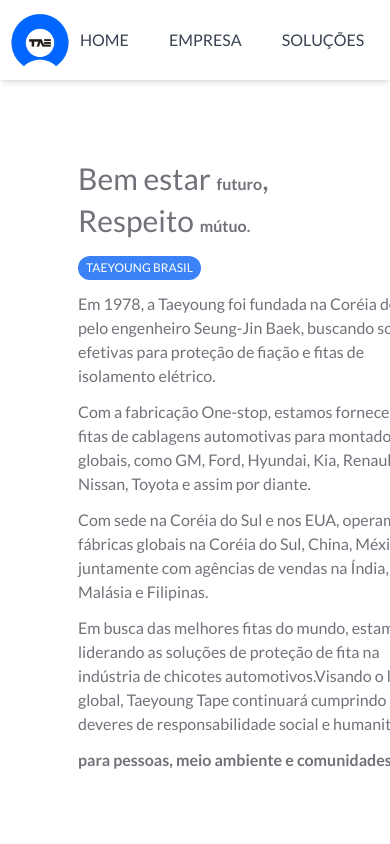
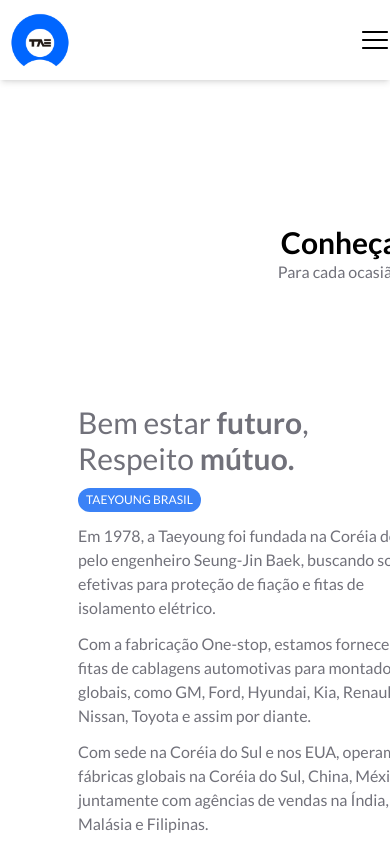
Before and after one commit to SirD007/SiteTaeyoung, a React (Vite) app: page /empresa in a window 390 px wide. Shown: the top 844 px of the page. Built offline with nearby package versions, Linux system fonts and the light colour scheme.

Commit message:
Fully responsive "home page"

```diff
--- a/src/components/HeaderMenu.jsx
+++ b/src/components/HeaderMenu.jsx
@@ -2,15 +2,25 @@
 
 import TaeyoungLogo from '../../public/favicon.png'
 
+import { RxHamburgerMenu, RxChatBubble, RxPerson, RxCross1 } from "react-icons/rx";
+import { FaTape } from "react-icons/fa";
+import { AiOutlineHome, AiOutlineHeart } from "react-icons/ai";
+import { useState } from "react";
+
+
 export default function HeaderMenu() {
+
+    const [isNavOpen, setIsNavOpen] = useState(false);
+
     return (
-        <div className="fixed z-20">
+        <div>
+            <div className="fixed z-50">
                 <nav>
-                <div className="bg-white bg-opacity-90 shadow-md h-26 w-screen flex 2xl:px-[20%] xl:px-[20%] lg:px-[10%] md:px-[10%] sm:px-[10%]  justify-between items-center">
+                    <div className="bg-white shadow-md h-26 w-screen flex 2xl:px-[20%] xl:px-[20%] lg:px-[10%] md:px-[10%] sm:px-[10%]  justify-between items-center">
                         <div>
                             <a href="/home"><img className="max-w-[80px]" src={TaeyoungLogo} alt="Taeyoung Logo" /></a>
                         </div>
-                    <div className="flex gap-10">
+                        <div className="flex gap-10 max-md:hidden">
                             <Link
                             className="text-gray-700 hover:text-primaryRose transition-all uppercase"
                             to="/home">Home</Link>
@@ -27,8 +37,59 @@
                             className="text-gray-700 hover:text-primaryRose transition-all uppercase"
                             to="/clientes">Clientes</Link>
                         </div>
+                        {isNavOpen ? <RxCross1
+                        onClick={() => setIsNavOpen((prev) => !prev)}
+                        className="md:hidden"
+                        size="30px"/> : <RxHamburgerMenu
+                        onClick={() => setIsNavOpen((prev) => !prev)}
+                        className="md:hidden"
+                        size="30px"
+                        />}
+                    </div>
+                    <div className={`md:hidden bg-zinc-50 w-1/2 absolute right-0 flex flex-col gap-4 p-4 transition-[1000ms] rounded-b-lg shadow-xl ${isNavOpen ? "showMenuNav" : "hideMenuNav"}`}>
+                            <div className="p-4 flex gap-4 items-center hover:bg-zinc-100 rounded">
+                                <AiOutlineHome
+                                className="text-primaryRose text-2xl"
+                                />
+                                <Link
+                                className="text-gray-700 hover:text-primaryRose transition-all text-center"
+                                to="/home">Home</Link>
+                            </div>
+                            <div className="p-4 flex gap-4 items-center hover:bg-zinc-100 rounded">
+                                <AiOutlineHeart
+                                className="text-primaryRose text-2xl"
+                                />
+                                <Link
+                                className="text-gray-700 hover:text-primaryRose transition-all text-center"
+                                to="/empresa">Empresa</Link>
+                            </div>
+                            <div className="p-4 flex gap-4 items-center hover:bg-zinc-100 rounded">
+                                <FaTape
+                                className="text-primaryRose text-2xl"
+                                />
+                                <Link
+                                className="text-gray-700 hover:text-primaryRose transition-all text-center"
+                                to="/solucoes">Soluções</Link>
+                            </div>
+                            <div className="p-4 flex gap-4 items-center hover:bg-zinc-100 rounded">
+                                <RxChatBubble
+                                className="text-primaryRose text-2xl"
+                                />
+                                <Link
+                                className="text-gray-700 hover:text-primaryRose transition-all text-center"
+                                to="/contato">Contato</Link>
+                            </div>
+                            <div className="p-4 flex gap-4 items-center hover:bg-zinc-100 rounded">
+                                <RxPerson
+                                className="text-primaryRose text-2xl"
+                                />
+                                <Link
+                                className="text-gray-700 hover:text-primaryRose transition-all text-center"
+                                to="/clientes">Clientes</Link>
+                            </div>
                     </div>
                 </nav>
             </div>
+        </div>
    )
 }
--- a/src/components/SiteFooter.jsx
+++ b/src/components/SiteFooter.jsx
@@ -6,11 +6,10 @@
     return (
         <div>
             <div className="bg-gray-800 py-10">
-                <div className="px-[20%] flex justify-between">
-
-                    <div>
-                        <span className="font-bold text-white text-lg">Institucional</span>
-                        <div className="flex flex-col mt-6">
+                <div className="px-[20%] flex justify-between max-lg:flex-col">
+                    <div className="flex flex-col my-4">
+                        <span className="font-bold text-blue-500 text-lg">Institucional</span>
+                        <div className="flex flex-col">
                             <Link
                             className="text-white hover:text-primaryBlue transition-all"
                             to="/empresa">Empresa</Link>
@@ -20,9 +19,9 @@
                         </div>
                     </div>
 
-                    <div>
-                        <span className="font-bold text-white text-lg">Soluções</span>
-                        <div className="flex flex-col mt-6">
+                    <div className="flex flex-col my-4">
+                        <span className="font-bold text-blue-500 text-lg">Soluções</span>
+                        <div className="flex flex-col">
                             <Link
                             className="text-white hover:text-primaryBlue transition-all"
                             to="/empresa">Taeyoung Tape</Link>
@@ -38,9 +37,9 @@
                         </div>
                     </div>
 
-                    <div>
-                        <span className="font-bold text-white text-lg">Fale Conosco</span>
-                        <div className="flex flex-col mt-6">
+                    <div className="flex flex-col my-4">
+                        <span className="font-bold text-blue-500 text-lg">Fale Conosco</span>
+                        <div className="flex flex-col">
                             <Link
                             className="text-white hover:text-primaryBlue transition-all"
                             to="/empresa">Formulário de Contato</Link>
--- a/src/index.css
+++ b/src/index.css
@@ -45,3 +45,18 @@
     height: auto;
   }
 }
+
+.hideMenuNav {
+        height: 0px;
+        overflow: hidden;
+        padding:0px;
+      }
+      .showMenuNav {
+        height: auto;
+        overflow: hidden;
+        display: block;
+        background: white;
+        z-index: 10;
+        display: flex;
+        flex-direction: column;
+      }
--- a/src/pages/Empresa.jsx
+++ b/src/pages/Empresa.jsx
@@ -28,9 +28,13 @@
             <HeaderMenu/>
             <section className='px-[20%] flex justify-between items-center mt-16'>
                     <div className='py-24'>
+                        <div className='flex flex-col mb-14 py-16'>
+                            <h2 className='font-heading font-bold text-3xl text-center'>Conheça a Taeyoung</h2>
+                            <span className='text-center text-zinc-500'>Para cada ocasião temos o produto ideal</span>
+                         </div>
                         <div className='flex justify-between items-center'>
                             <div className='text-zinc-500 flex flex-col gap-3'>
-                                <span className='text-3xl'>Bem estar <strong>futuro</strong>,<br></br> Respeito <strong>mútuo.</strong></span>
+                                <span className='text-3xl'>Bem estar <strong className='text-3xl'>futuro</strong>,<br></br> Respeito <strong className='text-3xl'>mútuo.</strong></span>
                                 <span className='bg-primaryBlue py-1 px-2 rounded-full text-white text-xs w-max'>TAEYOUNG BRASIL</span>
                                 <span className='text-base leading-6'>Em 1978, a Taeyoung foi fundada na Coréia do Sul pelo engenheiro Seung-Jin Baek, buscando soluções efetivas para proteção de fiação e fitas de isolamento elétrico.</span>
                                 <span className='text-base leading-6'>Com a fabricação One-stop, estamos fornecendo fitas de cablagens automotivas para montadoras globais, como GM, Ford, Hyundai, Kia, Renault-Nissan, Toyota e assim por diante.</span>
```
Also changed, not shown: src/pages/Home.jsx (+10 -10 lines), 2 other files (tests, documents, lock files or other folders). Lines whose indentation alone changed are shown as unchanged.
